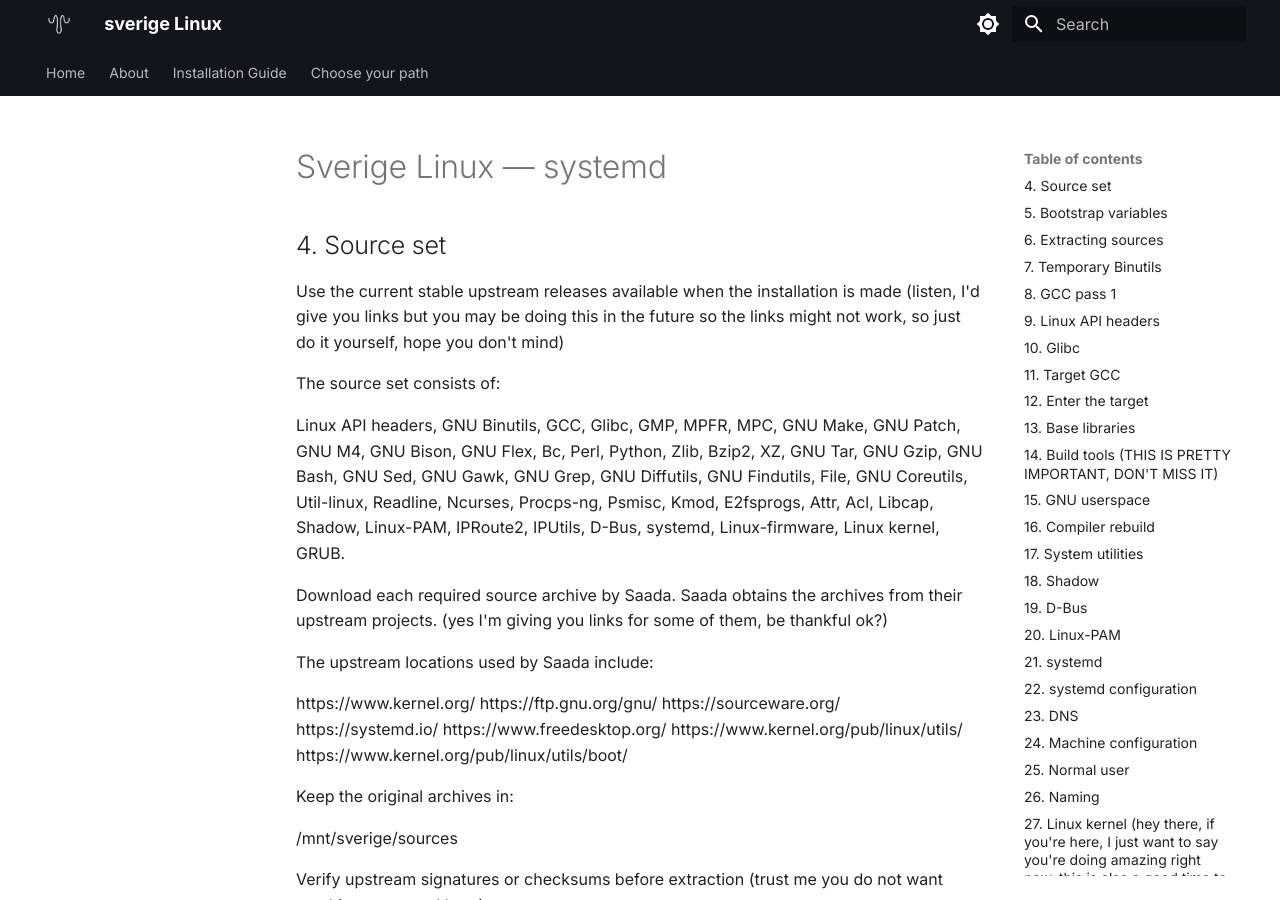
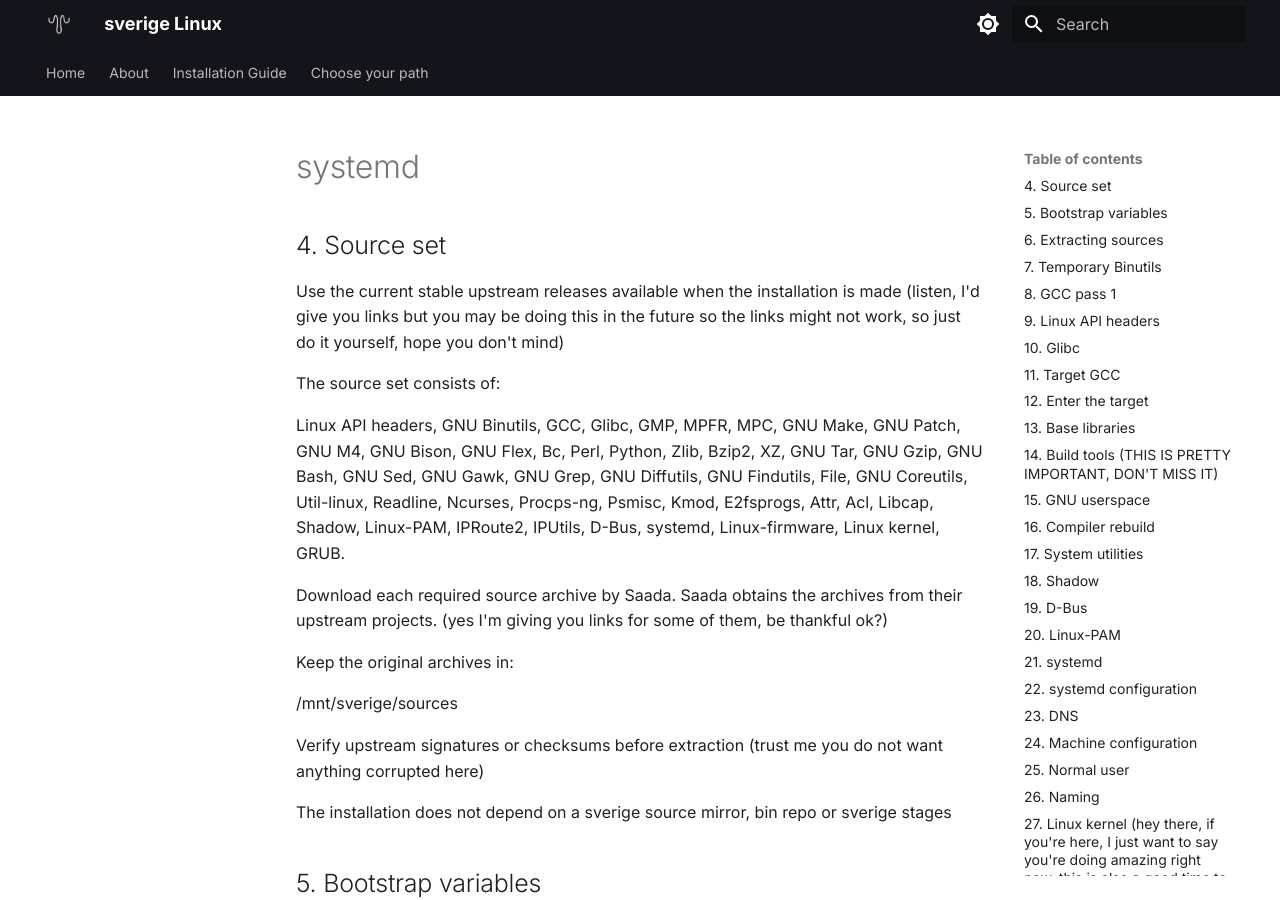
Before and after one commit to ollipix/sverige, an MkDocs documentation site: the page built from docs/systemdguide.md, in a window 1280 px wide and 900 px high. Built offline with MkDocs 1.6.1 and Material for MkDocs 9.7.7, drawn with Linux system fonts in a browser that asks for light colours.

Commit message:
Revise systemd guide title and content
Updated the title and removed outdated links in the systemd guide.

```diff
--- a/docs/systemdguide.md
+++ b/docs/systemdguide.md
@@ -1,4 +1,4 @@
-# Sverige Linux — systemd
+# systemd
 
 ## 4. Source set
 
@@ -9,16 +9,6 @@ The source set consists of:
 Linux API headers, GNU Binutils, GCC, Glibc, GMP, MPFR, MPC, GNU Make, GNU Patch, GNU M4, GNU Bison, GNU Flex, Bc, Perl, Python, Zlib, Bzip2, XZ, GNU Tar, GNU Gzip, GNU Bash, GNU Sed, GNU Gawk, GNU Grep, GNU Diffutils, GNU Findutils, File, GNU Coreutils, Util-linux, Readline, Ncurses, Procps-ng, Psmisc, Kmod, E2fsprogs, Attr, Acl, Libcap, Shadow, Linux-PAM, IPRoute2, IPUtils, D-Bus, systemd, Linux-firmware, Linux kernel, GRUB.
 
 Download each required source archive by Saada. Saada obtains the archives from their upstream projects. (yes I'm giving you links for some of them, be thankful ok?)
-
-The upstream locations used by Saada include:
-
-https://www.kernel.org/
-https://ftp.gnu.org/gnu/
-https://sourceware.org/
-https://systemd.io/
-https://www.freedesktop.org/
-https://www.kernel.org/pub/linux/utils/
-https://www.kernel.org/pub/linux/utils/boot/
 
 Keep the original archives in:
 
```
